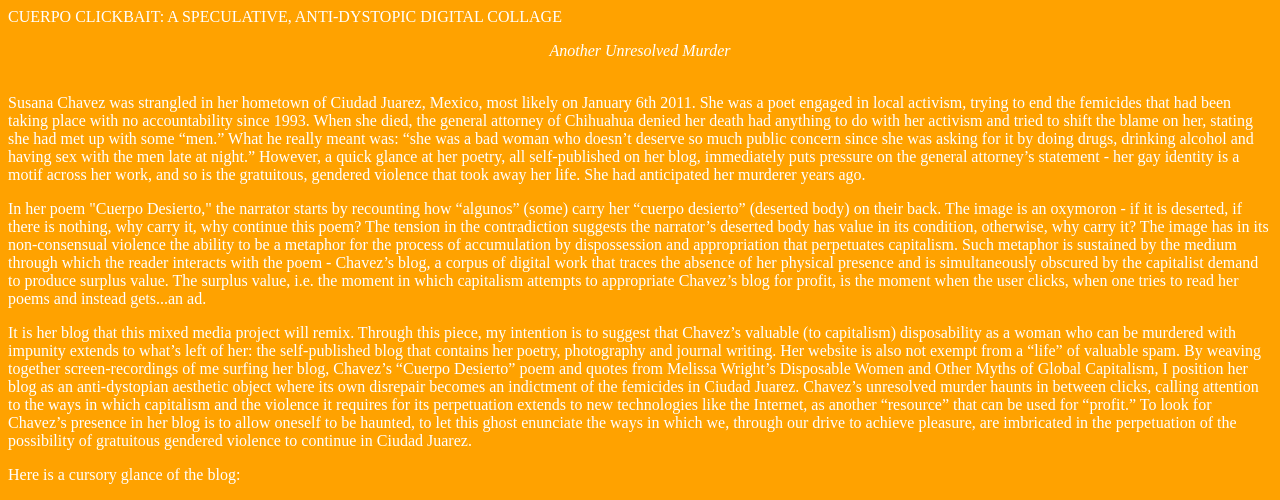
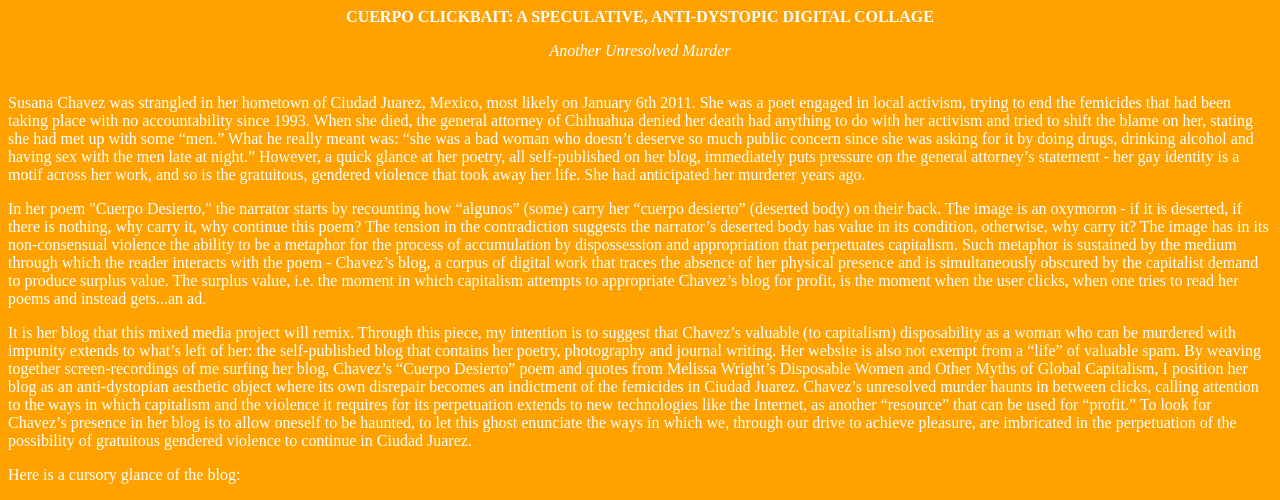
Before and after one commit to josdchavez/josdchavez.github.io, a Jekyll site: the page built from cuerpoclickbait/index.html, in a window 1280 px wide. Shown: the top 500 px of the page. Built offline with Jekyll 4.4.1, drawn with Linux system fonts in a browser that asks for light colours; grey boxes are pictures that could not be loaded.

Commit message:
Update index.html

```diff
--- a/cuerpoclickbait/index.html
+++ b/cuerpoclickbait/index.html
@@ -2,7 +2,8 @@
 layout: changecolor
 title: cuerpoclickbait
 ---
-CUERPO CLICKBAIT: A SPECULATIVE, ANTI-DYSTOPIC DIGITAL COLLAGE </p>
+<div style="text-align: center"><b>CUERPO CLICKBAIT: A SPECULATIVE, ANTI-DYSTOPIC DIGITAL COLLAGE </b></div>
+<p></p>
 <div style="text-align: center"><i>Another Unresolved Murder</i></div>
 <br>
 <p>
```
